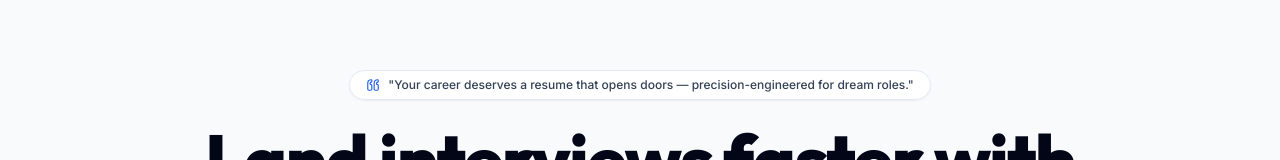
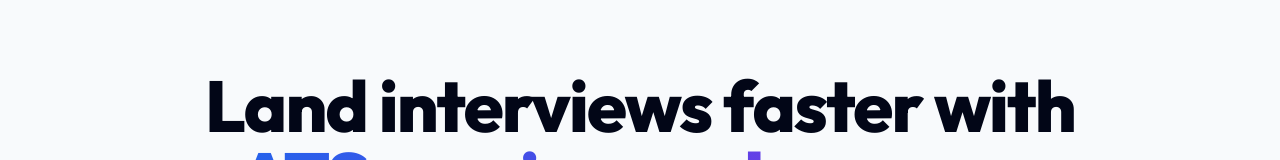
Before and after one commit to VinayKrishna-7/Careerly, a React (Vite) app in the folder client/: page / in a window 1280 px wide. Shown: the part 235-395 px from the top of the page. Built offline with nearby package versions, Linux system fonts and the light colour scheme; no server answers; a web font is replaced by a local one.

Commit message:
refactor: remove quote pill badge from hero section

```diff
--- a/client/src/pages/LandingPage.jsx
+++ b/client/src/pages/LandingPage.jsx
@@ -19,8 +19,7 @@ import {
   Layers,
   ChevronDown,
   LogIn,
-  UserPlus,
-  Quote
+  UserPlus
 } from 'lucide-react';
 import { TEMPLATE_METADATA } from '../utils/constants.js';
 
@@ -70,12 +69,6 @@ export const LandingPage = () => {
       <section className="relative pt-12 sm:pt-20 lg:pt-28">
         <div className="mx-auto max-w-7xl px-4 sm:px-6 lg:px-8">
           <div className="text-center space-y-6 max-w-4xl mx-auto">
-            {/* Quote / Strategic Highlight Badge */}
-            <div className="inline-flex items-center gap-2 rounded-full border border-slate-200 dark:border-slate-800 bg-white/90 dark:bg-slate-900/90 px-4 py-1.5 text-xs font-medium text-slate-700 dark:text-slate-300 shadow-sm backdrop-blur-md">
-              <Quote className="h-3.5 w-3.5 text-brand-600 dark:text-brand-400 rotate-180" />
-              <span>"Your career deserves a resume that opens doors — precision-engineered for dream roles."</span>
-            </div>
-
             {/* Main Headline */}
             <h1 className="text-4xl sm:text-6xl lg:text-7xl font-display font-extrabold text-slate-950 dark:text-white tracking-tight leading-[1.12]">
               Land interviews faster with{' '}
```
